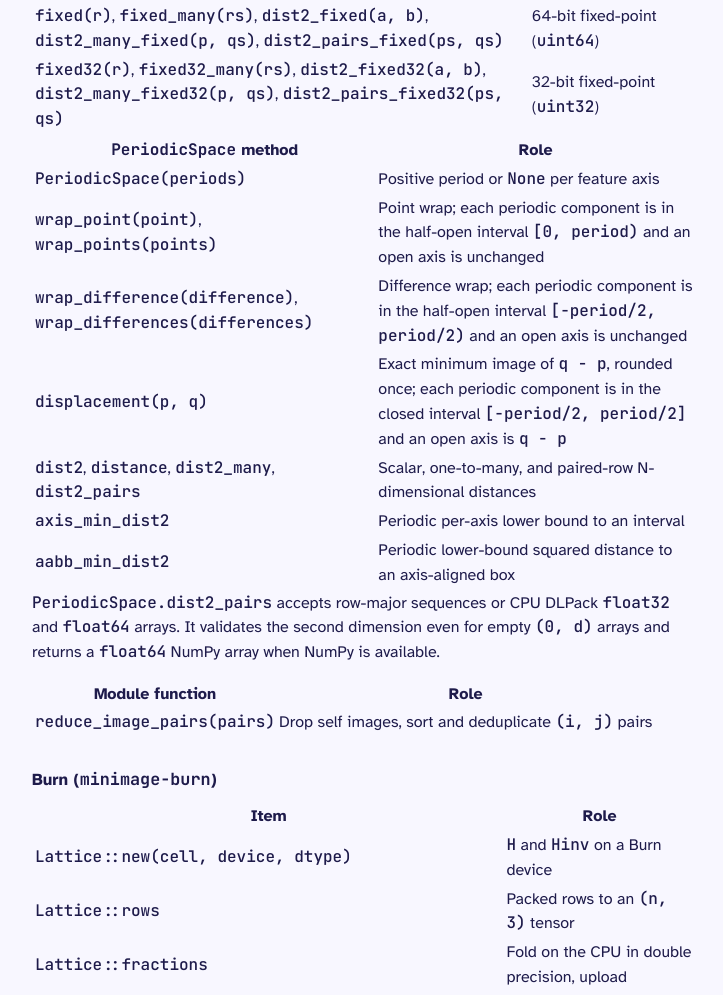
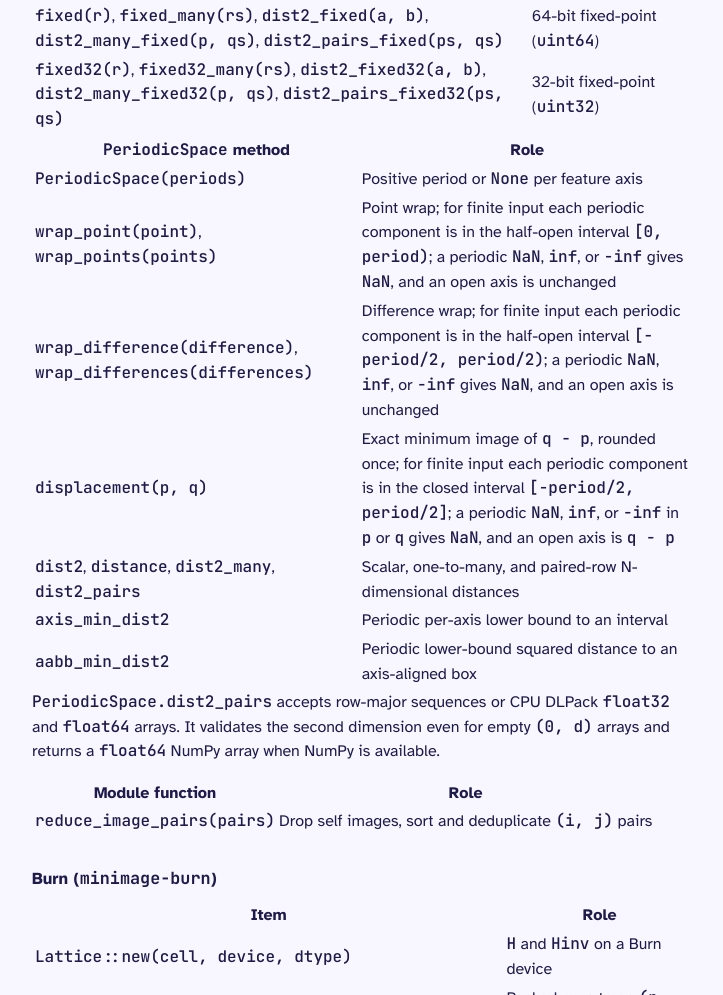
Before and after one commit to lode-org/minimage, a plain HTML site: page website/reference.html in a window 1280 px wide. Shown: the part 6235-7230 px from the top of the page, without its empty margins (276-999 px from the left). Drawn offline with Linux system fonts and the light colour scheme.

Commit message:
docs: qualify PeriodicSpace intervals as finite-input guarantees
The wrap_point/wrap_points, wrap_difference/wrap_differences and
displacement rows stated their intervals unconditionally, but a NaN,
inf, or -inf on a periodic axis returns NaN, which lies outside every
interval. Each guarantee now applies to finite input, and the rows say
that a non-finite periodic component gives NaN while an open axis stays
unchanged (wraps) or is q - p (displacement).

```diff
--- a/website/reference.html
+++ b/website/reference.html
@@ -668,17 +668,17 @@ or <code>BufferError</code>.
 
 <tr>
 <td class="org-left"><code>wrap_point(point)</code>, <code>wrap_points(points)</code></td>
-<td class="org-left">Point wrap; each periodic component is in the half-open interval <code>[0, period)</code> and an open axis is unchanged</td>
+<td class="org-left">Point wrap; for finite input each periodic component is in the half-open interval <code>[0, period)</code>; a periodic <code>NaN</code>, <code>inf</code>, or <code>-inf</code> gives <code>NaN</code>, and an open axis is unchanged</td>
 </tr>
 
 <tr>
 <td class="org-left"><code>wrap_difference(difference)</code>, <code>wrap_differences(differences)</code></td>
-<td class="org-left">Difference wrap; each periodic component is in the half-open interval <code>[-period/2, period/2)</code> and an open axis is unchanged</td>
+<td class="org-left">Difference wrap; for finite input each periodic component is in the half-open interval <code>[-period/2, period/2)</code>; a periodic <code>NaN</code>, <code>inf</code>, or <code>-inf</code> gives <code>NaN</code>, and an open axis is unchanged</td>
 </tr>
 
 <tr>
 <td class="org-left"><code>displacement(p, q)</code></td>
-<td class="org-left">Exact minimum image of <code>q - p</code>, rounded once; each periodic component is in the closed interval <code>[-period/2, period/2]</code> and an open axis is <code>q - p</code></td>
+<td class="org-left">Exact minimum image of <code>q - p</code>, rounded once; for finite input each periodic component is in the closed interval <code>[-period/2, period/2]</code>; a periodic <code>NaN</code>, <code>inf</code>, or <code>-inf</code> in <code>p</code> or <code>q</code> gives <code>NaN</code>, and an open axis is <code>q - p</code></td>
 </tr>
 
 <tr>
```
Also changed, not shown: 1 other file.
